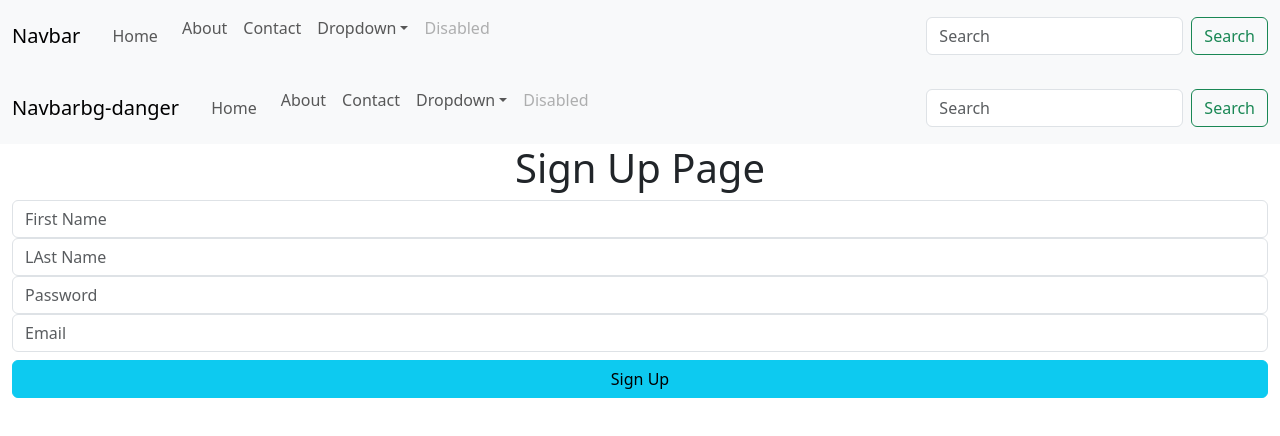
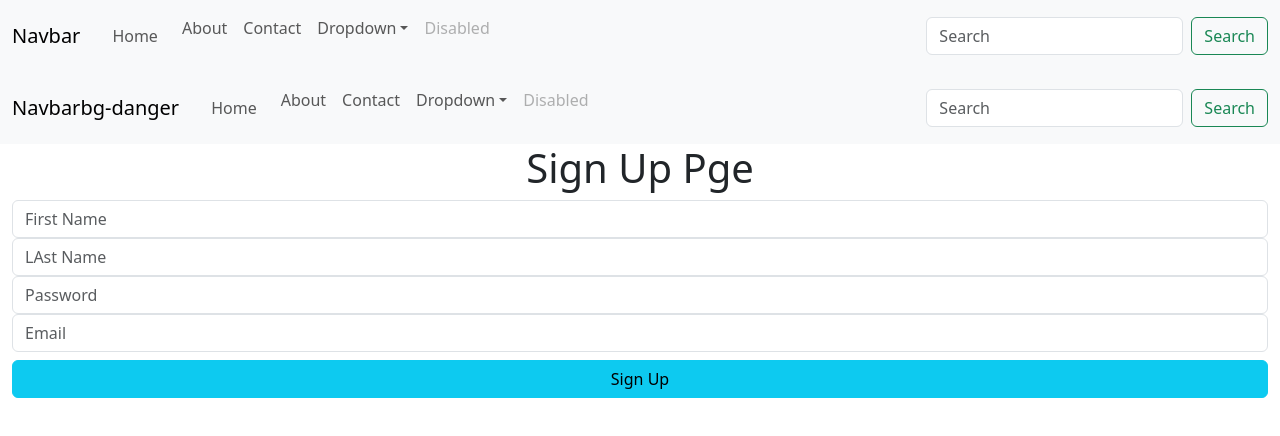
Before and after one commit to DeEminentCoder/first, a React app: page /formik in a window 1280 px wide. Shown: the top 436 px of the page. Built offline with nearby package versions, Linux system fonts and the light colour scheme; the HTML template or start-up script is replaced by a standard one.

Commit message:
onsubmit

```diff
--- a/src/components/FormikForm.jsx
+++ b/src/components/FormikForm.jsx
@@ -21,7 +21,7 @@
       <div className="container-fluid">
         <div className="row">
           <form action="" onSubmit={formik.handleSubmit}>
-            <h1 className="text-center">Sign Up Page</h1>
+            <h1 className="text-center">Sign Up Pge</h1>
             <input
               type="text"
               placeholder="First Name"
```
